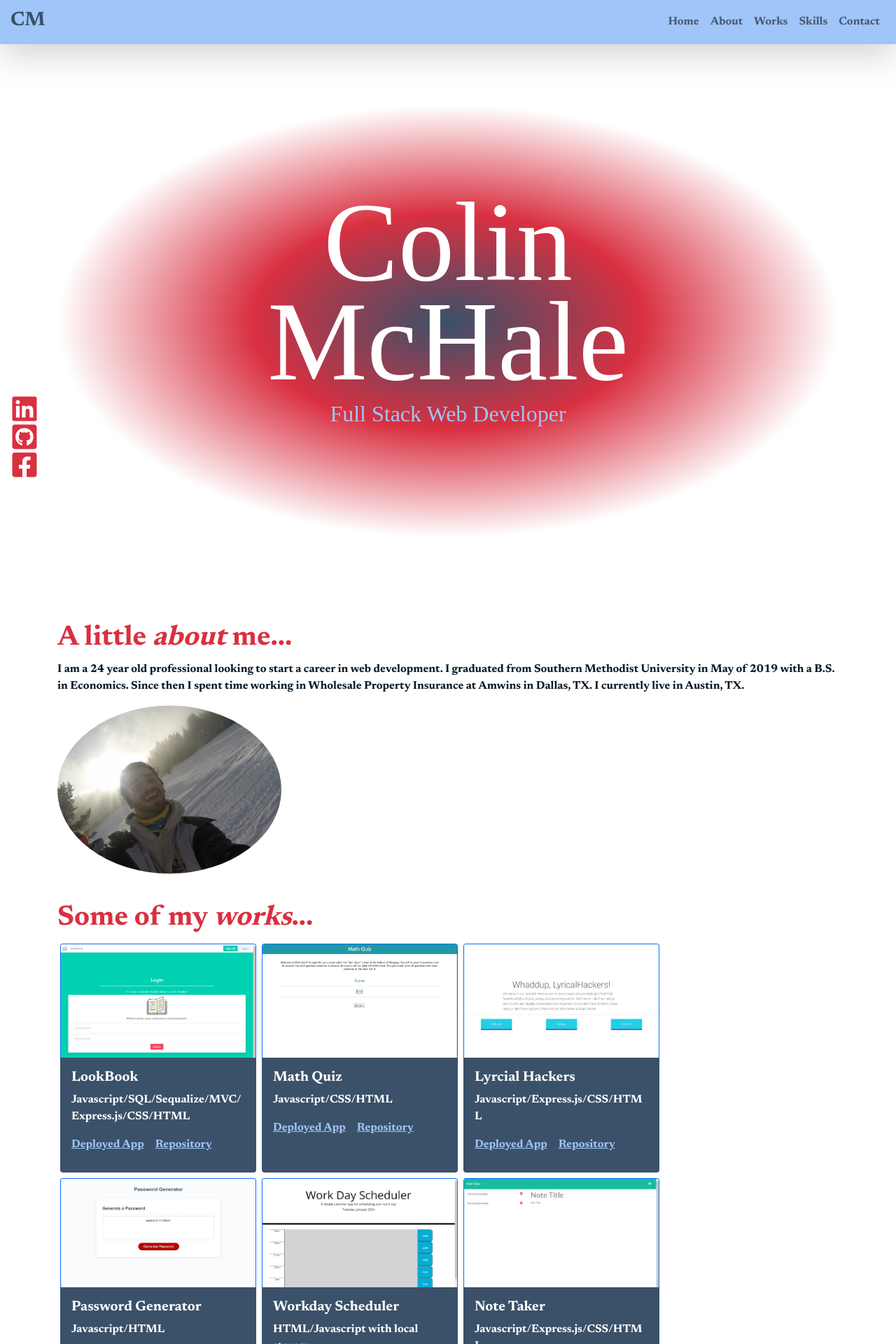
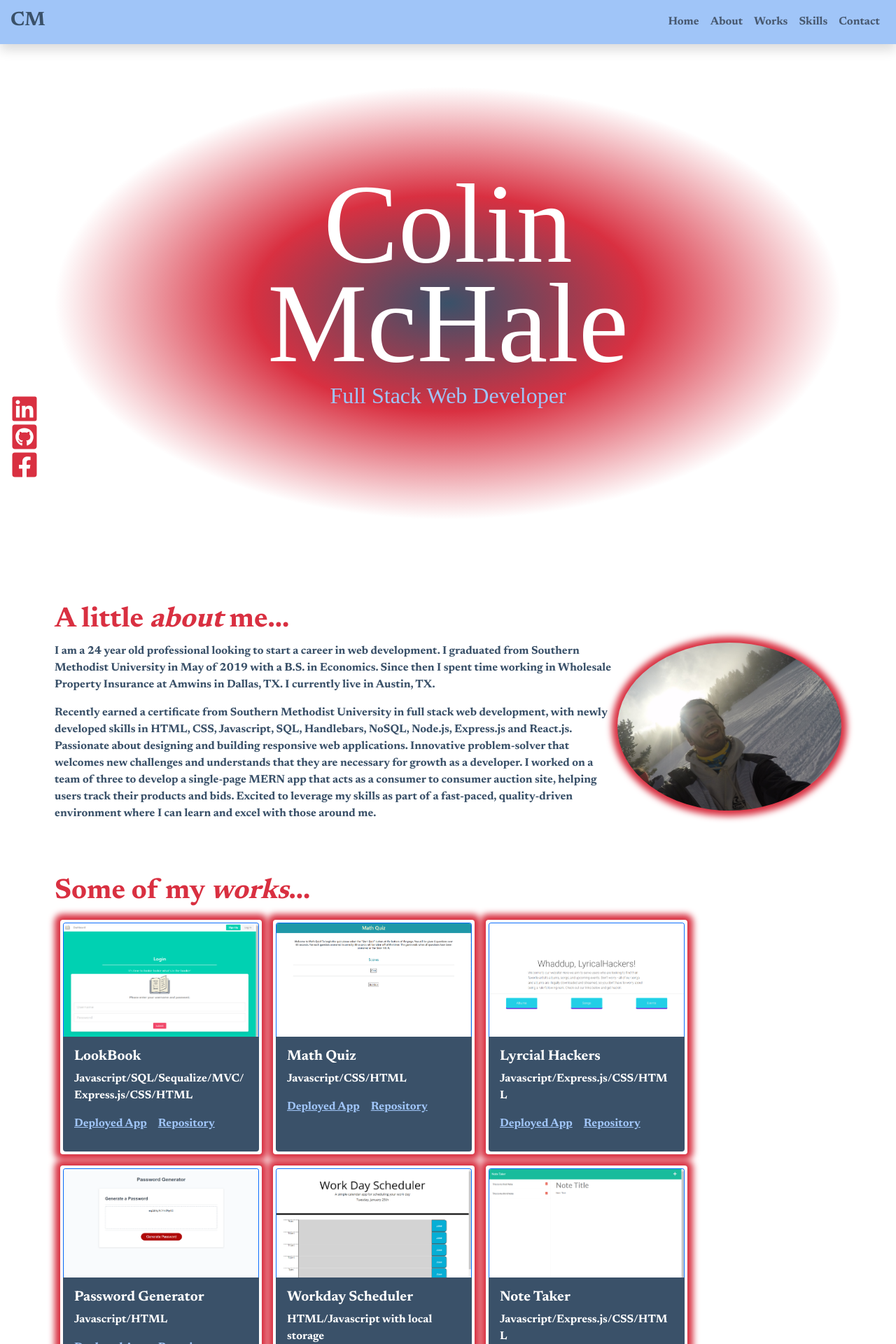
Before and after one commit to colinmchale/react-portfolio, a React (Create React App) app: page / in a window 1280 px wide. Shown: the top 1920 px of the page at 70% size. Built offline with nearby package versions, Linux system fonts and the light colour scheme.

Commit message:
added red shadow to About and Works, created css pages for both

```diff
--- a/src/components/Footer.js
+++ b/src/components/Footer.js
@@ -18,7 +18,7 @@ const styles = {
 
 function Footer () {
     return(
-    <div style={styles.bgColor}>
+    <footer className="site-footer" style={styles.bgColor}>
       <footer className="d-flex flex-wrap justify-content-between align-items-center py-3 my-4 border-top">
         <div className="col-md-4 d-flex align-items-center">
          <span className='ml-3' style={styles.fontColor}>Made by Colin McHale</span>
@@ -30,7 +30,7 @@ function Footer () {
         <li><a className="text-muted" href="https://www.facebook.com/colin.mchale.10/" target="_blank" rel="noreferrer"><FaFacebookSquare style={{color: '#D93041', fontSize: '40px'}}/></a></li>
         </ul>
       </footer>
-    </div>
+    </footer>
   )
 }
 
--- a/src/components/NavTabs.js
+++ b/src/components/NavTabs.js
@@ -34,7 +34,7 @@ const styles = {
 // We assign them to their own variable names
 function NavTabs({ currentPage, handlePageChange }) {
   return (
-    <nav className="navbar navbar-expand-lg navbar-light shadow-lg" style={{...styles.bgColor, ...styles.navFixed, ...styles.navSpot, ...styles.navWidth, ...styles.navFront}}>
+    <nav className="navbar navbar-expand-lg navbar-light shadow shadow-intensity-xl" style={{...styles.bgColor, ...styles.navFixed, ...styles.navSpot, ...styles.navWidth, ...styles.navFront}}>
         <h3 style={{...styles.nameColor, ...styles.navLeft, ...styles.navTop}}>CM</h3>
       <div className="collapse navbar-collapse justify-content-end" id="navbarNavAltMarkup">
         <div className="navbar-nav" style={styles.navRight}>
--- a/src/components/PortfolioContainer.js
+++ b/src/components/PortfolioContainer.js
@@ -27,9 +27,9 @@ export default function PortfolioContainer() {
   return (
     <div>
       {/* Here we are calling the renderPage method which will return a component  */}
-      <div className='container mt-3'>
+      <div className='container mt-3 p-2'>
       {/* {renderPage()} */}
-      <Home style={{height: "25%"}}/>
+      <Home />
       <About/>
       <Works/>
       <Skills/>
--- /dev/null
+++ b/src/components/pages/About.css
@@ -0,0 +1,4 @@
+.photoGlow {
+    background-color: #fff;
+    box-shadow: 0px 0px 10px 8px #D93041;
+}
--- a/src/components/pages/About.js
+++ b/src/components/pages/About.js
@@ -1,9 +1,10 @@
 import React from 'react';
 import bioPhoto from './images/IMG_0048.jpg';
+import './About.css';
 
 const styles = {
   fontColor: {
-    color: '#031927',
+    color: '#3A5169',
   },
   headerColor: {
     color: '#D93041',
@@ -19,14 +20,15 @@ export default function About() {
     <div style={{marginTop: 120}}>
       <h1 style={styles.headerColor}>A little <i>about</i> me...</h1>
 
-      <div className="d-flex flex-wrap">
+      <div className="d-flex">
         <div>
           <p style={styles.fontColor}>
             I am a 24 year old professional looking to start a career in web development. I graduated from Southern Methodist University in May of 2019 with a B.S. in Economics. Since then I spent time working in Wholesale Property Insurance at Amwins in Dallas, TX. I currently live in Austin, TX.
           </p>
+          <p style={styles.fontColor}>Recently earned a certificate from Southern Methodist University in full stack web development, with newly developed skills in HTML, CSS, Javascript, SQL, Handlebars, NoSQL, Node.js, Express.js and React.js. Passionate about designing and building responsive web applications. Innovative problem-solver that welcomes new challenges and understands that they are necessary for growth as a developer. I worked on a team of three to develop a single-page MERN app that acts as a consumer to consumer auction site, helping users track their products and bids. Excited to leverage my skills as part of a fast-paced, quality-driven environment where I can learn and excel with those around me.</p>
         </div>
         <div>
-          <img src={bioPhoto} alt="Colin McHale" style={styles.photoSize} className='rounded-circle'/>
+          <img src={bioPhoto} alt="Colin McHale" style={styles.photoSize} className='rounded-circle svg-shadow shadow-danger shadow-intensity-lg photoGlow'/>
         </div>
       </div>
     </div>
--- a/src/components/pages/Contact.js
+++ b/src/components/pages/Contact.js
@@ -88,7 +88,7 @@ function Contact () {
     setMessageError('');
   };
   return (
-    <div style={{marginTop: 40}}>
+    <div style={{marginTop: 60, marginBottom: 30}}>
       <h1 style={styles.headerColor}>How to <i>contact</i> me...</h1>
       <form>
         <div className="form-group">
--- a/src/components/pages/Home.js
+++ b/src/components/pages/Home.js
@@ -10,14 +10,11 @@ const styles = {
   linkColor: {
     color: '#3A5169',
   },
-  bg: {
-      background: 'linear-gradient(rgba(250,0,0,0.5),transparent);'
-  },
   bgColor: {
     background: 'radial-gradient(closest-side, #3A5169, #D93041, #FFFFFF)'
   },
   marginTop: {
-    marginTop: 150
+    marginTop: 100
   },
   paddingTop: {
       paddingTop: 100
@@ -25,17 +22,17 @@ const styles = {
   paddingBottom: {
     paddingBottom: 150
   },
-  paddingBottom: {
-    paddingBottom: 150
+  paddingLeft: {
+    paddingLeft: 20
   },
-  paddingBottom: {
-    paddingBottom: 150
+  paddingRight: {
+    paddingRight: 20
   }
 }
 
 export default function Home() {
   return (
-    <div className="home" style={{...styles.bgColor, ...styles.marginTop, ...styles.paddingTop, ...styles.paddingBottom}}>
+    <div className="home" style={{...styles.bgColor, ...styles.marginTop, ...styles.paddingTop, ...styles.paddingBottom, ...styles.paddingLeft, ...styles.paddingRight}}>
       <h1 className={"d-flex"} style={{fontSize: "1000%", color: '#FFFFFF', justifyContent: "center", marginBottom: -50}}>Colin</h1>
       <h1 className={"d-flex"} style={{fontSize: "1000%", color: '#FFFFFF', justifyContent: "center", marginTop: -50}}>McHale</h1>
       <h2 className={"d-flex"} style={{justifyContent: "center", color: '#A0C5F8', marginTop: -20}}>Full Stack Web Developer</h2>
--- a/src/components/pages/Skills.js
+++ b/src/components/pages/Skills.js
@@ -14,7 +14,7 @@ const styles = {
 
 export default function Skills() {
   return (
-    <div style={{marginTop: 40}}>
+    <div style={{marginTop: 60}}>
       <h1 style={styles.headerColor}>A few of my <i>skills</i>...</h1>
       <div>
 
--- /dev/null
+++ b/src/components/pages/Works.css
@@ -0,0 +1,13 @@
+.cardGlow {
+    background-color: #fff;
+    box-shadow: 0px 0px 10px 8px #D93041;
+}
+
+
+
+
+  /* width: 150px;
+height: 150px;
+background-color: #fff;
+box-shadow: 120px 80px 40px 20px #0ff;
+} */
--- a/src/components/pages/Works.js
+++ b/src/components/pages/Works.js
@@ -5,6 +5,7 @@ import lyricalHacker from './images/LyricalHackers.png';
 import passwordGenerator from './images/PasswordGenerator.png';
 import workDayScheduler from './images/WorkDayScheduler.png';
 import mathQuiz from './images/CodeQuiz.png';
+import './Works.css';
 
 const styles = {
   fontColor: {
@@ -26,11 +27,11 @@ const styles = {
 
 export default function Works() {
   return (
-    <div style={{marginTop: 40}}>
+    <div style={{marginTop: 60}}>
       <h1 style={styles.headerColor}>Some of my <i>works</i>...</h1>
 
     <div className='d-flex flex-wrap text-white'>
-    <div className="card col-6 p-1 border-0" style={styles.cardWidth}>
+    <div className="card col-6 p-1 m-2 border-0 cardGlow" style={styles.cardWidth}>
         <img className="card-img-top border border-bottom-0 border-primary rounded-top h-50" src={lookBook} alt="LookBook"/>
         <div className="card-body rounded-bottom h-50" style={styles.cardColor}>
         <h5 className="card-title">LookBook</h5>
@@ -39,7 +40,7 @@ export default function Works() {
         <a href="https://github.com/shivermotion/project-2" target="_blank" rel="noreferrer" className="card-link" style={styles.linkColor}>Repository</a>
         </div>
       </div>
-      <div className="card col-6 p-1 border-0" style={styles.cardWidth}>
+      <div className="card col-6 p-1 m-2 border-0 cardGlow" style={styles.cardWidth}>
         <img className="card-img-top border border-bottom-0 border-primary rounded-top h-50" src={mathQuiz} alt="Math Quiz"/>
         <div className="card-body rounded-bottom h-50" style={styles.cardColor}>
         <h5 className="card-title">Math Quiz</h5>
@@ -48,7 +49,7 @@ export default function Works() {
         <a href="https://github.com/colinmchale/CodeQuiz" target="_blank" rel="noreferrer" className="card-link" style={styles.linkColor}>Repository</a>
         </div>
       </div>
-      <div className="card col-6 p-1 border-0" style={styles.cardWidth}>
+      <div className="card col-6 p-1 m-2 border-0 cardGlow" style={styles.cardWidth}>
         <img className="card-img-top border border-bottom-0 border-primary rounded-top h-50" src={lyricalHacker} alt="Lyrcial Hackers"/>
         <div className="card-body rounded-bottom h-50" style={styles.cardColor}>
         <h5 className="card-title">Lyrcial Hackers</h5>
@@ -57,7 +58,7 @@ export default function Works() {
         <a href="https://github.com/colinmchale/ProjectforHackers" target="_blank" rel="noreferrer" className="card-link" style={styles.linkColor}>Repository</a>
         </div>
       </div>
-      <div className="card col-6 p-1 border-0" style={styles.cardWidth}>
+      <div className="card col-6 p-1 m-2 border-0 cardGlow" style={styles.cardWidth}>
         <img className="card-img-top border border-bottom-0 border-primary rounded-top h-50" src={passwordGenerator} alt="Password Generator"/>
         <div className="card-body rounded-bottom h-50" style={styles.cardColor}>
         <h5 className="card-title">Password Generator</h5>
@@ -66,7 +67,7 @@ export default function Works() {
         <a href="https://github.com/colinmchale/PasswordGenerator" className="card-link" target="_blank" rel="noreferrer" style={styles.linkColor}>Repository</a>
         </div>
       </div>
-      <div className="card col-6 p-1 border-0" style={styles.cardWidth}>
+      <div className="card col-6 p-1 m-2 border-0 cardGlow" style={styles.cardWidth}>
         <img className="card-img-top border border-bottom-0 border-primary rounded-top h-50" src={workDayScheduler} alt="Workday Scheduler"/>
         <div className="card-body rounded-bottom h-50" style={styles.cardColor}>
         <h5 className="card-title">Workday Scheduler</h5>
@@ -75,7 +76,7 @@ export default function Works() {
         <a href="https://github.com/colinmchale/WorkDayScheduler" target="_blank" rel="noreferrer" className="card-link" style={styles.linkColor}>Repository</a>
         </div>
       </div>
-      <div className="card col-6 p-1 border-0" style={styles.cardWidth}>
+      <div className="card col-6 p-1 m-2 border-0 cardGlow" style={styles.cardWidth}>
         <img className="card-img-top border border-bottom-0 border-primary rounded-top h-50" src={noteTaker} alt="Note Taker"/>
         <div className="card-body rounded-bottom h-50" style={styles.cardColor}>
         <h5 className="card-title">Note Taker</h5>
```
